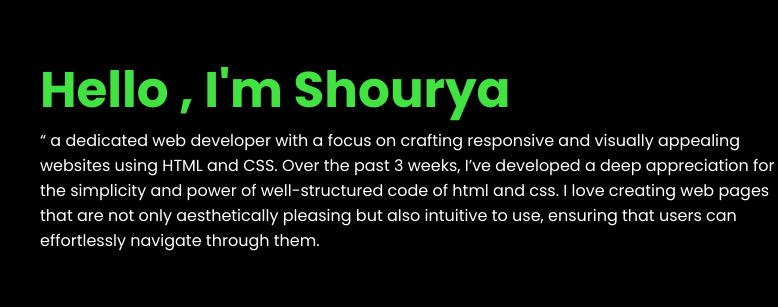
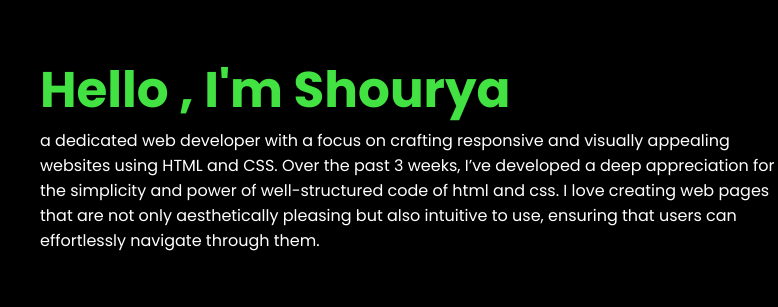
Before and after one commit to d-arkglit-ch/d-arkglit-ch.github.io, a plain HTML site: page index.html in a window 1280 px wide. Shown: the part 268-575 px from the top of the page, 0-778 px from the left. Drawn offline with Linux system fonts and the light colour scheme.

Commit message:
index.html

```diff
--- a/index.html
+++ b/index.html
@@ -35,7 +35,7 @@
         <section class="about" id="about">
             <div class="yourself">
                 <h1>Hello , I'm Shourya</h1>
-                <p>“ a dedicated web developer with a focus on crafting responsive and visually appealing websites using HTML and CSS. Over the past 3 weeks, I’ve developed a deep appreciation for the simplicity and power of well-structured code of html and css. I love creating web pages that are not only aesthetically pleasing but also intuitive to use, ensuring that users can effortlessly navigate through them.</p>
+                <p> a dedicated web developer with a focus on crafting responsive and visually appealing websites using HTML and CSS. Over the past 3 weeks, I’ve developed a deep appreciation for the simplicity and power of well-structured code of html and css. I love creating web pages that are not only aesthetically pleasing but also intuitive to use, ensuring that users can effortlessly navigate through them.</p>
             </div>
               <div class="photo">
                 <img src="https://img.freepik.com/premium-photo/anime-full-body-anime-guy-dressed-black-hoodie-dark_982322-201741.jpg?w=740"
```
